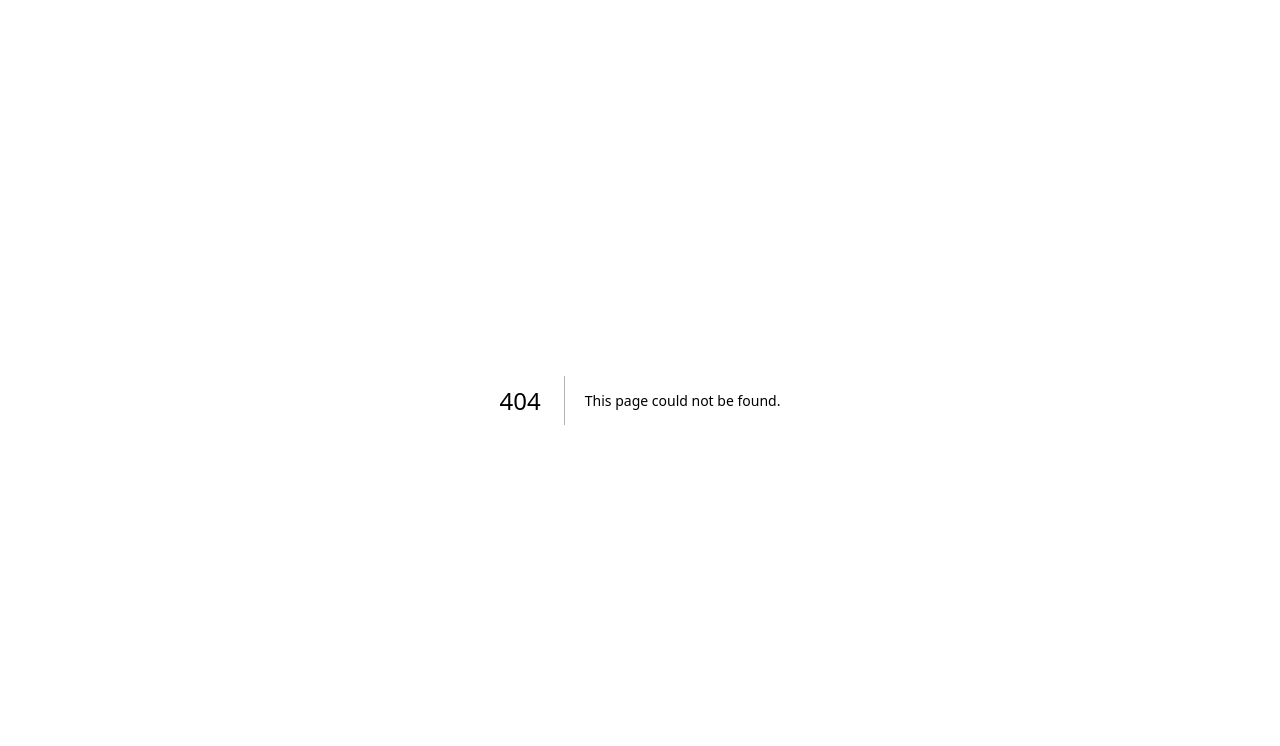
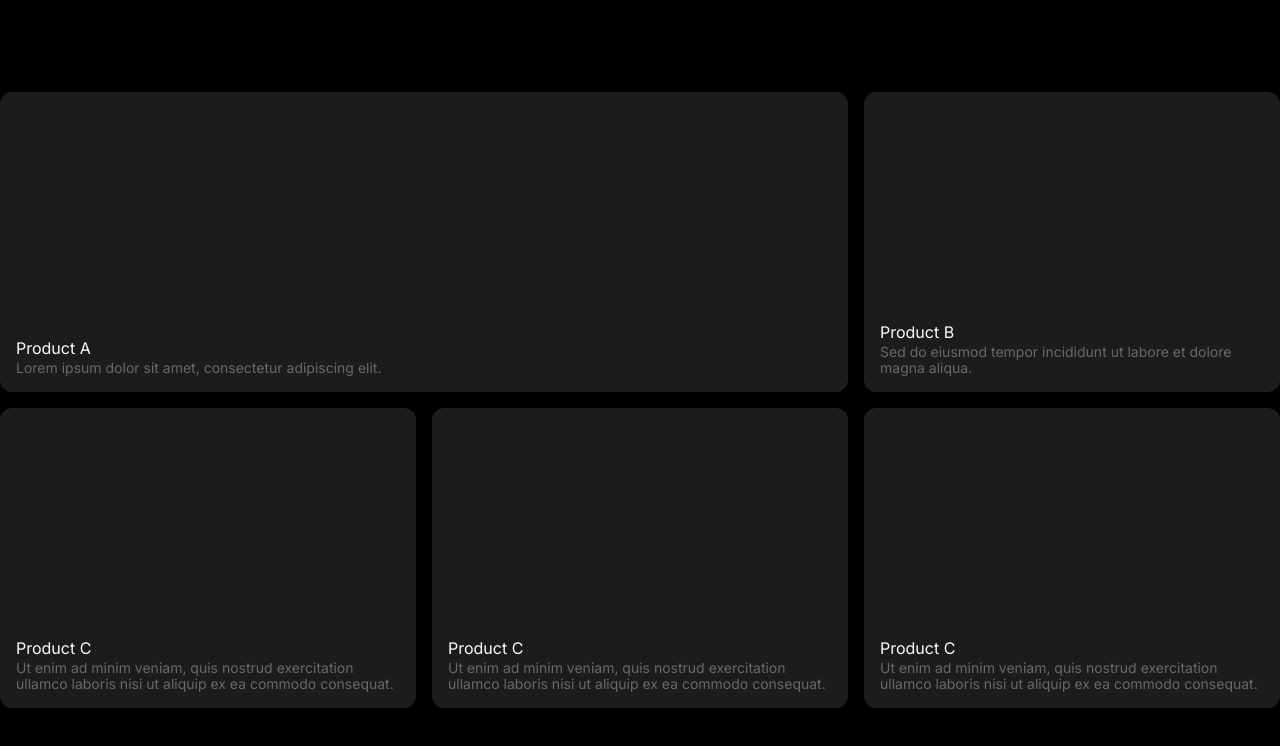
Before and after one commit to HemanthR04/portfolio-v2, a Next.js app: page /work in a window 1280 px wide. Before the commit this address had no page. Shown: the top 746 px of the page. Built offline with nearby package versions, Linux system fonts and the light colour scheme.

Commit message:
added work section

```diff
--- /dev/null
+++ b/app/work/page.tsx
@@ -0,0 +1,23 @@
+
+import Cssgrid from '@/components/Cssgrid';
+import React from 'react'
+
+
+
+
+
+
+
+
+const page = () => {
+  return (
+    <div className=' w-full h-screen flex justify-center items-center'>
+      <div className='max-w-7xl mx-auto rounded-md '>
+
+        <Cssgrid/>
+      </div>
+    </div>
+  )
+}
+
+export default page
--- /dev/null
+++ b/components/Cssgrid.tsx
@@ -0,0 +1,53 @@
+import React from 'react'
+
+const data = [
+    {
+      id: 1,
+      name: "Product A",
+      description: "Lorem ipsum dolor sit amet, consectetur adipiscing elit.",
+      image: "product_a.jpg"
+    },
+    {
+      id: 2,
+      name: "Product B",
+      description: "Sed do eiusmod tempor incididunt ut labore et dolore magna aliqua.",
+      image: "product_b.jpg"
+    },
+    {
+      id: 3,
+      name: "Product C",
+      description: "Ut enim ad minim veniam, quis nostrud exercitation ullamco laboris nisi ut aliquip ex ea commodo consequat.",
+      image: "product_c.jpg"
+    },
+    {
+      id: 3,
+      name: "Product C",
+      description: "Ut enim ad minim veniam, quis nostrud exercitation ullamco laboris nisi ut aliquip ex ea commodo consequat.",
+      image: "product_c.jpg"
+    },
+    {
+      id: 3,
+      name: "Product C",
+      description: "Ut enim ad minim veniam, quis nostrud exercitation ullamco laboris nisi ut aliquip ex ea commodo consequat.",
+      image: "product_c.jpg"
+    },
+
+  ];
+const Cssgrid = () => {
+
+    const boxStyle = 'text-white  rounded-xl p-2 flex flex-col justify-end items-start'
+  return (
+    <div className='grid md:grid-cols-3 auto-rows-[300px] gap-4 my-1 p-[10px] md:p-[0px] '>
+        {
+            data.map((item,i)=>(
+                <div key={i} className={`${boxStyle} ${i === 0 ? 'md:col-span-2' :''}  bg-Secondary p-4`}>
+                    <h1 className='text-whiteFA'>{item.name}</h1>
+                    <p className='text-gray666 leading-4 text-sm'>{item.description}</p>
+                </div>
+            ))
+        }
+    </div>
+  )
+}
+
+export default Cssgrid
--- a/components/Hero.tsx
+++ b/components/Hero.tsx
@@ -15,8 +15,8 @@ const Hero = () => {
           particleColor="#FFFFFF"
         />
         </div>
-      <p className="text-4xl md:text-6xl  leading-[39px] md:leading-[69px] text-center bg-clip-text max-w-[337px] md:max-w-[80%] bg-gradient-to-b from-white to-gray-400 text-transparent">
-        a third culture creative bringing ideas into reality, building digital
+      <p className="text-4xl md:text-6xl  leading-[39px] md:leading-[69px] text-center bg-clip-text max-w-[337px] md:max-w-[70%] bg-gradient-to-b from-white to-gray-400 text-transparent">
+        a creative bringing ideas into reality, building digital
         products and documenting it all.
       </p>
     </div>
--- a/components/WorkLinks.tsx
+++ b/components/WorkLinks.tsx
@@ -20,7 +20,7 @@ const WorkLinks = () => {
                 <h1 className='text-whiteFA'>Work</h1>
                 <p className='text-gray666 w-[220px] leading-4'>Explore some of my projects</p>
             </div>
-            <Link href={""}>
+            <Link href={"/work"}>
             <div className='workLogo w-[48px] h-[48px] bg-transparent rounded-md border-2 border-gray-400 md:hidden'>
             <Image src={arrow} alt='arrow'/>
             </div>
--- a/package.json
+++ b/package.json
@@ -9,6 +9,7 @@
     "lint": "next lint"
   },
   "dependencies": {
+    "@tabler/icons-react": "^3.2.0",
     "@tsparticles/engine": "^3.3.0",
     "@tsparticles/react": "^3.0.0",
     "@tsparticles/slim": "^3.3.0",
--- a/tailwind.config.ts
+++ b/tailwind.config.ts
@@ -8,11 +8,7 @@ const config: Config = {
   ],
   theme: {
     extend: {
-      backgroundImage: {
-        "gradient-radial": "radial-gradient(var(--tw-gradient-stops))",
-        "gradient-conic":
-          "conic-gradient(from 180deg at 50% 50%, var(--tw-gradient-stops))",
-      },
+
       backgroundColor:{
         "Secondary":"#1C1C1C",
         "whiteD9":"#D9D9D9",
```
Also changed, not shown: 1 other file (tests, documents, lock files or other folders).
